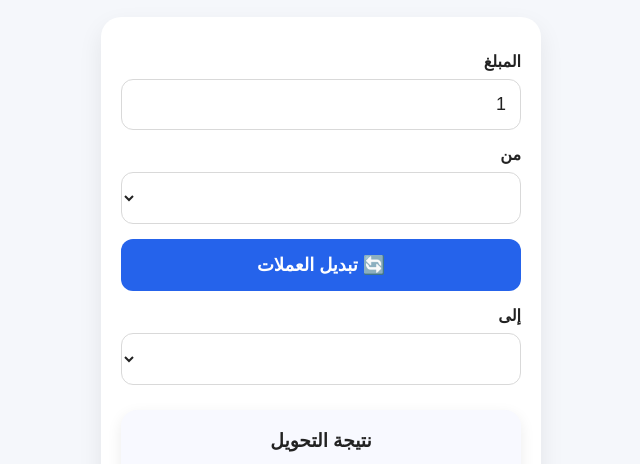
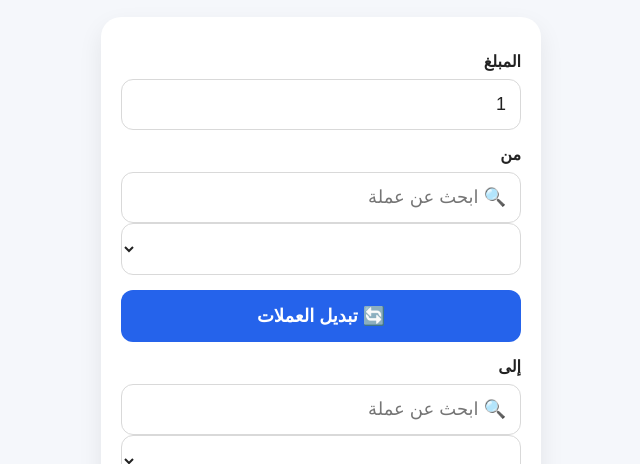
Before and after one commit to AliMamdouh2026/CurrencyPro, a plain HTML site: page index.html in a window 1280 px wide. Shown: the part 185-649 px from the top of the page, without its empty margins (319-959 px from the left). Drawn offline with Linux system fonts and the light colour scheme; no server answers.

Commit message:
Update index.html

```diff
--- a/index.html
+++ b/index.html
@@ -41,6 +41,8 @@ value="1">
 
 <label>من</label>
 
+<input id="searchFrom" type="text" placeholder="🔍 ابحث عن عملة">
+
 <select id="from"></select>
 
 <button id="swapBtn">
@@ -48,6 +50,8 @@ value="1">
 </button>
 
 <label>إلى</label>
+
+<input id="searchTo" type="text" placeholder="🔍 ابحث عن عملة">
 
 <select id="to"></select>
 
```
